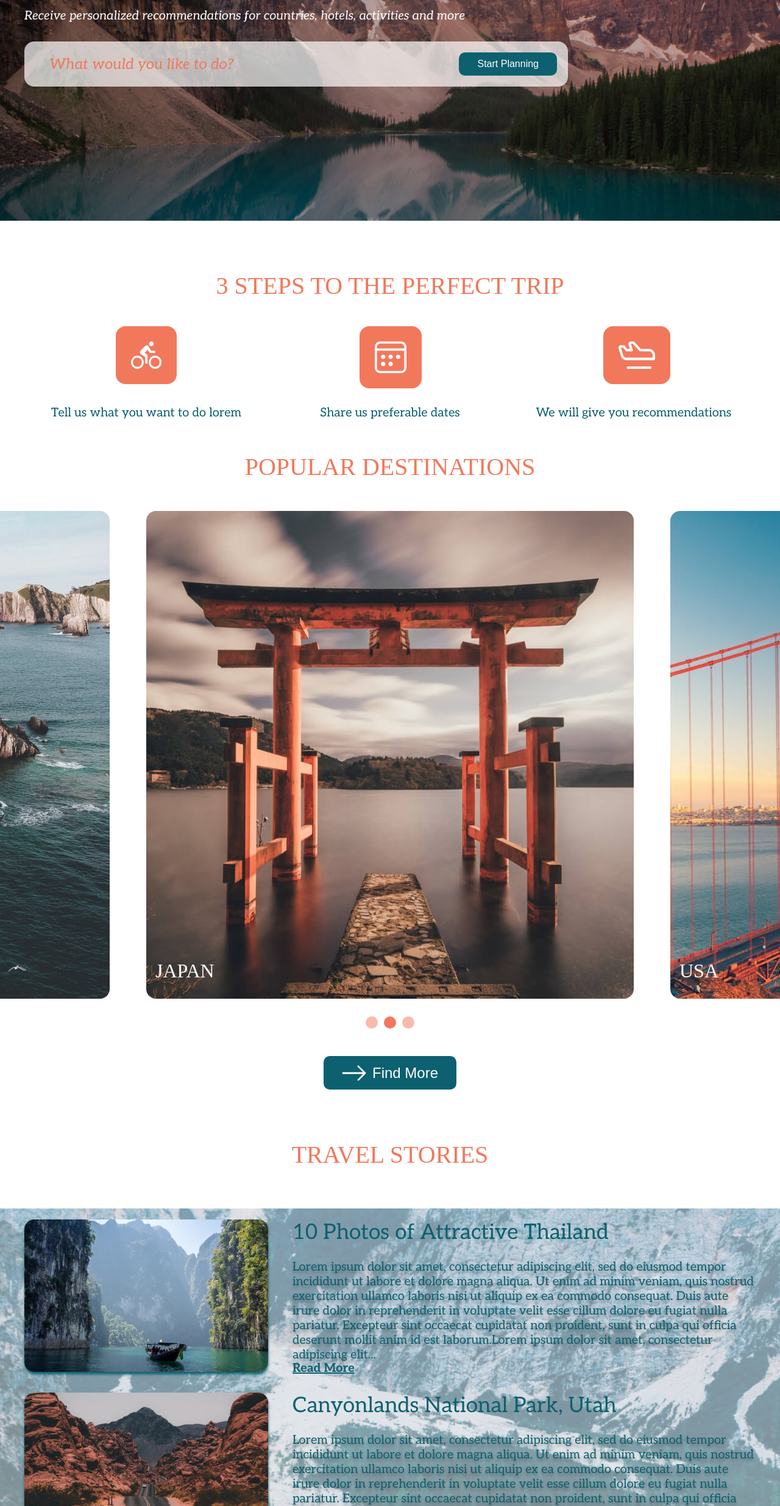
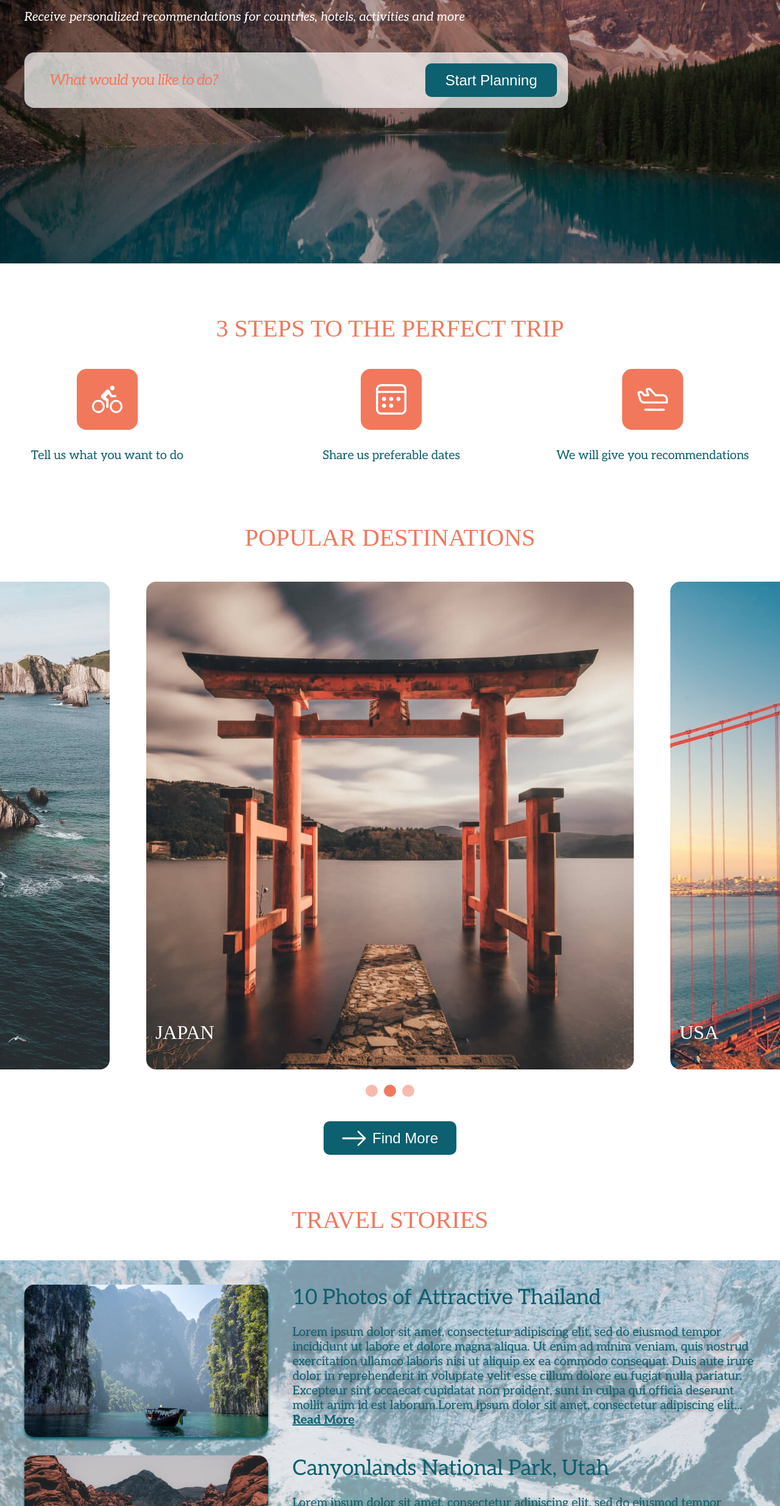
Before and after one commit to igor-bochenkov/Travel, a plain HTML site: page index.html in a window 1280 px wide. Shown: the part 330-2800 px from the top of the page at 61% size. Drawn offline with Linux system fonts and the light colour scheme; files whose address does not match are found by name.

Commit message:
add: pixelPerfect

```diff
--- a/#scss/_footer.scss
+++ b/#scss/_footer.scss
@@ -7,25 +7,31 @@
 		align-items: center;
 	}
 	&__rights {
-		font-family: "Red Hat Text";
+		font-family: "RedHatText";
 		font-weight: 500;
 		font-size: rem(16);
-		line-height: 21px;
+		line-height: 1.3;
 		color: #ffffff;
+		margin-left: 160px;
 	}
 	&__socials {
-		padding: 15px 0px;
+		padding: 14px 0px;
 	}
 }
 .social-items {
 	display: flex;
 	flex-wrap: wrap;
 	align-items: center;
-	&__item {
+	li {
+		display: flex;
+		flex-wrap: wrap;
+		align-items: center;
 		width: 33.65px;
 		height: 33.65px;
 		overflow: hidden;
-		margin-right: 20px;
+		margin-left: 20px;
+	}
+	&__item {
 		transition: all 0.3s ease 0s;
 		&:hover {
 			opacity: 0.6;
--- a/#scss/_header.scss
+++ b/#scss/_header.scss
@@ -52,7 +52,6 @@
 	}
 	&__link {
 		display: block;
-		margin-right: 42px;
 		font-family: "RedHatText";
 		font-weight: 500;
 		font-size: rem(16);
--- a/#scss/_main.scss
+++ b/#scss/_main.scss
@@ -1,7 +1,7 @@
 //*==< EXPLORE >=====================================================================================
 
 .explore {
-	padding: 122px 0px 220px 0px;
+	padding: 122px 0px 255px;
 	background: url("../img/explore-bg.jpg") 0 0 no-repeat;
 	&__container {
 	}
@@ -9,15 +9,16 @@
 		max-width: 892px;
 		font-weight: 700;
 		font-size: rem(80);
-		line-height: 96px;
+		line-height: 1.2;
+		letter-spacing: -1px;
 		color: #ffffff;
-		margin-bottom: 30px;
+		margin-bottom: 32px;
 	}
 	&__text {
 		line-height: 24px;
 		font-style: italic;
 		color: #ffffff;
-		margin-bottom: 30px;
+		margin-bottom: 46px;
 	}
 	&__form {
 	}
@@ -39,6 +40,7 @@
 		font-style: italic;
 		font-size: rem(24);
 		color: #f2785c;
+		letter-spacing: -1px;
 		width: 560px;
 		&::placeholder {
 			padding-left: 23px;
@@ -51,13 +53,14 @@
 		}
 	}
 	&__btn {
+		font-size: rem(24);
+		padding: 13.5px 32.5px;
 	}
 }
 //*==< STEPS >=====================================================================================
 .steps {
-	padding: 80px 0px 40px;
+	padding: 80px 0px 66px;
 	&__container {
-		padding: 0px 11px;
 	}
 	&__title {
 		margin-bottom: 40px;
@@ -66,27 +69,31 @@
 		display: flex;
 		flex-wrap: wrap;
 		justify-content: space-between;
-		//margin: 0px -115px;
+		padding: 0px 11px;
 	}
 	&__card {
-		flex: 0 1 33.333%;
-		// padding: 0px 115px;
+		display: flex;
+		flex-direction: column;
+		align-items: center;
+		letter-spacing: -0.15px;
 		margin-bottom: 10px;
 	}
 }
-
 .card-steps {
 	display: flex;
 	flex-direction: column;
 	align-items: center;
+	&:nth-child(2) {
+		margin: 0px 0px 30px 70px;
+	}
 	&__icon {
-		height: 100px;
-		width: 100px;
 		margin-bottom: 30px;
 		img {
 			background-color: #f2785c;
 			padding: 25px;
 			border-radius: 16px;
+			height: 100px;
+			width: 100px;
 		}
 	}
 	&__text {
@@ -105,7 +112,7 @@
 		margin-bottom: 46px;
 	}
 	&__slider {
-		margin-bottom: 40px;
+		margin-bottom: 35px;
 	}
 	&__btn {
 		position: relative;
@@ -113,12 +120,11 @@
 		transform: translate(-50%, 0px);
 	}
 }
-
 .slider-destinations {
 	&__slides {
 		display: flex;
 		justify-content: center;
-		margin-bottom: 24px;
+		margin-bottom: 20px;
 	}
 	&__slide {
 		flex: 0 0 800px;
@@ -132,7 +138,7 @@
 	&__name {
 		position: absolute;
 		left: 15px;
-		bottom: 20px;
+		bottom: 35px;
 		width: 50%;
 		height: 42px;
 		font-family: "RedHatText";
@@ -163,8 +169,8 @@
 
 //*==< STORIES >=====================================================================================
 .stories {
+	padding: 0px 0px 44px 0px;
 	background-color: hsla(0, 0%, 100%, 0.5);
-	padding: 0px 0px 50px 0px;
 	&__container {
 	}
 	&__title {
@@ -180,7 +186,6 @@
 		transform: translate(-50%, 0px);
 	}
 }
-
 .item-stories {
 	display: flex;
 	&:not(:last-child) {
@@ -203,15 +208,15 @@
 		flex: 1 1 auto;
 		padding-left: 40px;
 		color: #0d606f;
+		line-height: 1.2;
 	}
 	&__title {
 		font-size: rem(35);
-		line-height: 42px;
+		letter-spacing: -0.4px;
 		margin-bottom: 24px;
 	}
 	&__text {
-		//font-size: rem(20);
-		line-height: 24px;
+		letter-spacing: -0.1px;
 		text-shadow: 0px 4px 4px rgba(0, 0, 0, 0.25);
 	}
 	&__spoiler {
--- a/#scss/style.scss
+++ b/#scss/style.scss
@@ -57,9 +57,6 @@ body {
 	color: $fontColor;
 	font-size: $fontSize;
 	background-color: $bgb;
-	//background-color: black;
-	//line-height: $fontLineHeight;
-	//font-weight: $fontWeight;
 	&.lock {
 		overflow: hidden;
 	}
@@ -69,8 +66,6 @@ body {
 	max-width: 1440px;
 	margin: 0 auto;
 	background-color: #fff;
-	//padding: 0px 20px;
-	//width: 100%;
 	min-height: 100%;
 	overflow: hidden;
 	display: flex;
--- a/index.html
+++ b/index.html
@@ -19,7 +19,7 @@
 					<div class="logo__text">Travel Portal</div>
 				</a>
 				<div class="header__menu menu-header">
-					<!-- <div class="header-menu__burger">
+					<!-- <div class="menu-header__burger">
 						<span></span>
 						<span></span>
 						<span></span>
@@ -57,7 +57,7 @@
 							<div class="card-steps__icon">
 								<img src="img/icons/card-steps-01.svg" alt="bike">
 							</div>
-							<p class="card-steps__text">Tell us what you want to do lorem</p>
+							<p class="card-steps__text">Tell us what you want to do</p>
 						</div>
 						<div class="steps__card card-steps">
 							<div class="card-steps__icon">
```
Also changed, not shown: css/style.css, 1 other file.
